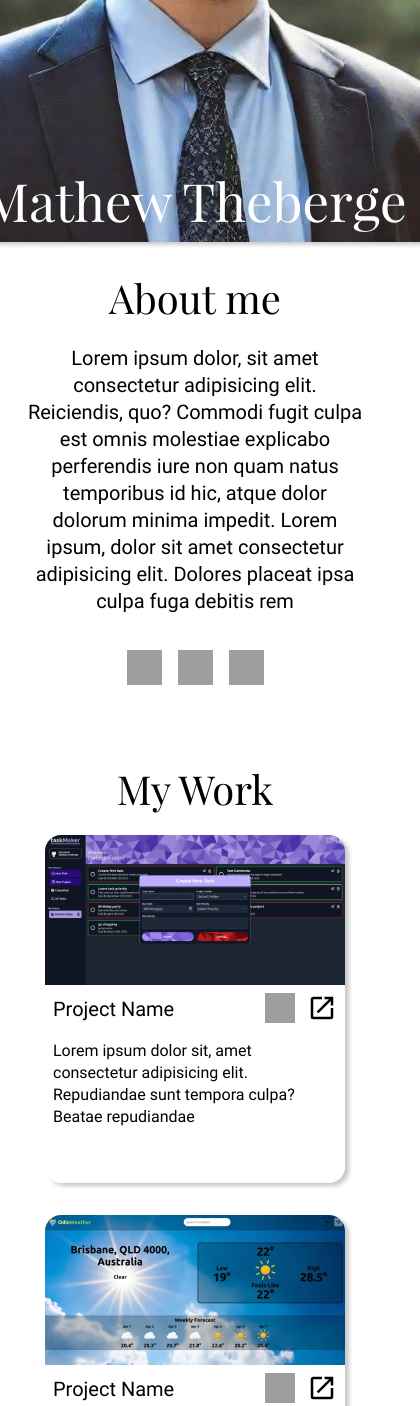
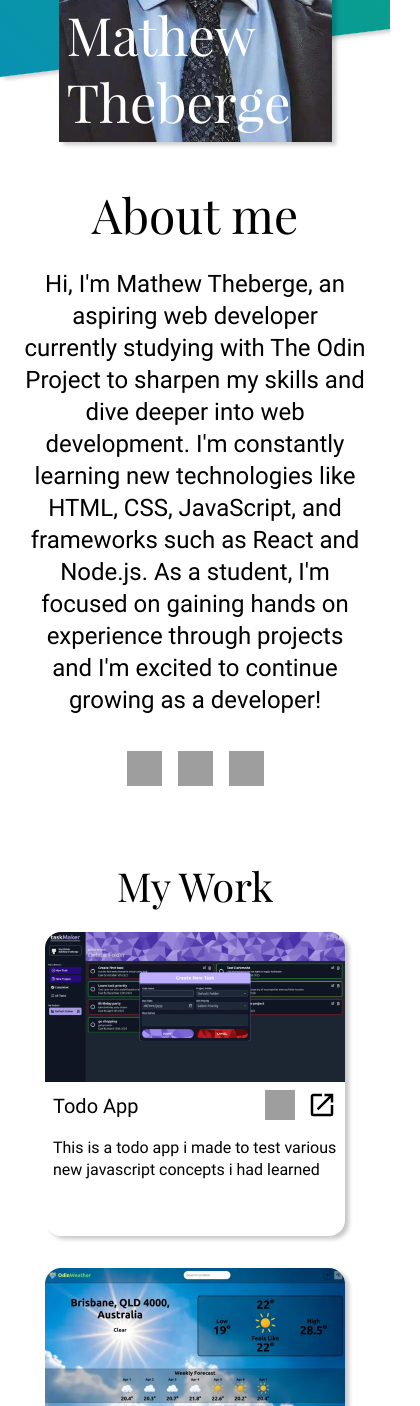
Before and after one commit to Mathew-Theberge/homepage, a website built with webpack: page src/template.html in a window 390 px wide. Shown: the part 406-1812 px from the top of the page, 420 px wide, since content can reach past the window. Built offline with nearby package versions, Linux system fonts and the light colour scheme; grey boxes are pictures that could not be loaded.

Commit message:
Fix issue where content was to wide on mobile screens

```diff
--- a/src/style.css
+++ b/src/style.css
@@ -85,7 +85,7 @@ header {
 .aboutMeCard {
     display: flex;
     flex-direction: column;
-    padding: 2rem 1.5rem;
+    padding: 1.75rem 1.5rem;
     gap: 1.25rem;
     background-color: white;
     min-height: 375px;
@@ -272,7 +272,7 @@ footer .socialLinks * {
 
 /* media queries */
 
-@media screen and (max-width: 1200px) and (min-width: 751px) {
+@media screen and (max-width: 1200px) and (min-width: 801px) {
     .projects {
         grid-template-columns: repeat(2, minmax(300px, 450px));
     }
@@ -346,12 +346,19 @@ footer .socialLinks * {
     }
 }
 
-@media screen and (max-width: 750px) {
+@media screen and (max-width: 800px) {
     .projects {
         grid-template-columns: minmax(300px, 500px);
     }
     h4 {
         grid-column: 1/2;
+        text-align: center;
+        margin-bottom: -12px;
+    }
+
+    h3 {
+        font-size: 3rem !important;
+        margin-top: 1rem;
     }
 
     header {
@@ -360,11 +367,7 @@ footer .socialLinks * {
 
     header p {
         text-align: center;
-    }
-
-    h4 {
-        text-align: center;
-        margin-bottom: -12px;
+        font-size: 1.5rem !important;
     }
 
     .aboutMeCard {
@@ -377,11 +380,12 @@ footer .socialLinks * {
     }
 
     header::before {
-        transform: skewY(-7deg) translateY(-60%);
+        transform: skewY(-7deg) translateY(-75%);
     }
 
     .imageContainer img {
-        height: 600px;
+        max-width: 70svw;
+        height: 500px;
         object-fit: cover;
     }
 
@@ -401,12 +405,23 @@ footer .socialLinks * {
         align-self: center;
     }
 
-    .imgContainer {
-        width: 100%;
+    .imageText {
+        text-wrap: wrap;
+        text-align: start;
     }
 
     .imgContainer img {
-        width: 100%;
+        width: 100svw;
         object-fit: cover;
     }
 }
+
+@media screen and (max-height: 700px) {
+    .imageContainer img {
+        height: 400px;
+    }
+
+    header::before {
+        transform: skewY(-7deg) translateY(-80%);
+    }
+}
--- a/src/template.html
+++ b/src/template.html
@@ -43,12 +43,13 @@
                 <div class="tabletText">Mathew Theberge</div>
                 <h3>About me</h3>
                 <p>
-                    Lorem ipsum dolor, sit amet consectetur adipisicing elit.
-                    Reiciendis, quo? Commodi fugit culpa est omnis molestiae
-                    explicabo perferendis iure non quam natus temporibus id hic,
-                    atque dolor dolorum minima impedit. Lorem ipsum, dolor sit
-                    amet consectetur adipisicing elit. Dolores placeat ipsa
-                    culpa fuga debitis rem
+                    Hi, I'm Mathew Theberge, an aspiring web developer currently
+                    studying with The Odin Project to sharpen my skills and dive
+                    deeper into web development. I'm constantly learning new
+                    technologies like HTML, CSS, JavaScript, and frameworks such
+                    as React and Node.js. As a student, I'm focused on gaining
+                    hands on experience through projects and I'm excited to
+                    continue growing as a developer!
                 </p>
                 <div class="socialLinks">
                     <a href="https://github.com/Mathew-Theberge">
@@ -83,7 +84,7 @@
                 <div class="projectCard">
                     <img src="images/todo.webp" alt="" />
                     <div class="projectCard-desc">
-                        <p>Project Name</p>
+                        <p>Todo App</p>
                         <div class="projectCard-links">
                             <a
                                 href="https://github.com/Mathew-Theberge/Todo-List"
@@ -109,9 +110,8 @@
                             </a>
                         </div>
                         <p>
-                            Lorem ipsum dolor sit, amet consectetur adipisicing
-                            elit. Repudiandae sunt tempora culpa? Beatae
-                            repudiandae
+                            This is a todo app i made to test various new
+                            javascript concepts i had learned
                         </p>
                     </div>
                 </div>
@@ -119,7 +119,7 @@
                 <div class="projectCard">
                     <img src="images/weather.webp" alt="" />
                     <div class="projectCard-desc">
-                        <p>Project Name</p>
+                        <p>Weather App</p>
                         <div class="projectCard-links">
                             <a
                                 href="https://github.com/Mathew-Theberge/weather-app"
@@ -145,9 +145,8 @@
                             </a>
                         </div>
                         <p>
-                            Lorem ipsum dolor sit, amet consectetur adipisicing
-                            elit. Repudiandae sunt tempora culpa? Beatae
-                            repudiandae
+                            This weather app was my first project using real
+                            world API's
                         </p>
                     </div>
                 </div>
@@ -155,7 +154,7 @@
                 <div class="projectCard">
                     <img src="images/etch.webp" alt="" />
                     <div class="projectCard-desc">
-                        <p>Project Name</p>
+                        <p>Etch A Sketch</p>
                         <div class="projectCard-links">
                             <a
                                 href="https://github.com/Mathew-Theberge/Etch-A-Sketch"
@@ -181,9 +180,9 @@
                             </a>
                         </div>
                         <p>
-                            Lorem ipsum dolor sit, amet consectetur adipisicing
-                            elit. Repudiandae sunt tempora culpa? Beatae
-                            repudiandae
+                            This project was done when i was still learning the
+                            foundations of web development yet is still one of
+                            my favorite projects!
                         </p>
                     </div>
                 </div>
@@ -191,7 +190,7 @@
                 <div class="projectCard">
                     <img src="images/tic.webp" alt="" />
                     <div class="projectCard-desc">
-                        <p>Project Name</p>
+                        <p>Tic Tac Toe</p>
                         <div class="projectCard-links">
                             <a
                                 href="https://github.com/Mathew-Theberge/tic-tac-toe"
@@ -217,9 +216,8 @@
                             </a>
                         </div>
                         <p>
-                            Lorem ipsum dolor sit, amet consectetur adipisicing
-                            elit. Repudiandae sunt tempora culpa? Beatae
-                            repudiandae
+                            This was my second project after learning about
+                            object oriented principles
                         </p>
                     </div>
                 </div>
@@ -227,7 +225,7 @@
                 <div class="projectCard">
                     <img src="images/res.webp" alt="" />
                     <div class="projectCard-desc">
-                        <p>Project Name</p>
+                        <p>Restaurant Page</p>
                         <div class="projectCard-links">
                             <a
                                 href="https://github.com/Mathew-Theberge/Restaurant-Page"
@@ -253,9 +251,9 @@
                             </a>
                         </div>
                         <p>
-                            Lorem ipsum dolor sit, amet consectetur adipisicing
-                            elit. Repudiandae sunt tempora culpa? Beatae
-                            repudiandae
+                            In this project i was tasked with rendering the html
+                            pages using only javascript, This was also my first
+                            project using webpack
                         </p>
                     </div>
                 </div>
@@ -263,7 +261,7 @@
                 <div class="projectCard">
                     <img src="images/battle.webp" alt="" />
                     <div class="projectCard-desc">
-                        <p>Project Name</p>
+                        <p>BattleShip</p>
                         <div class="projectCard-links">
                             <a
                                 href="https://github.com/Mathew-Theberge/battleship"
@@ -289,9 +287,9 @@
                             </a>
                         </div>
                         <p>
-                            Lorem ipsum dolor sit, amet consectetur adipisicing
-                            elit. Repudiandae sunt tempora culpa? Beatae
-                            repudiandae
+                            This was the last project in my javascript course
+                            and the first project to implement using jest after
+                            learning about test driven development
                         </p>
                     </div>
                 </div>
```
